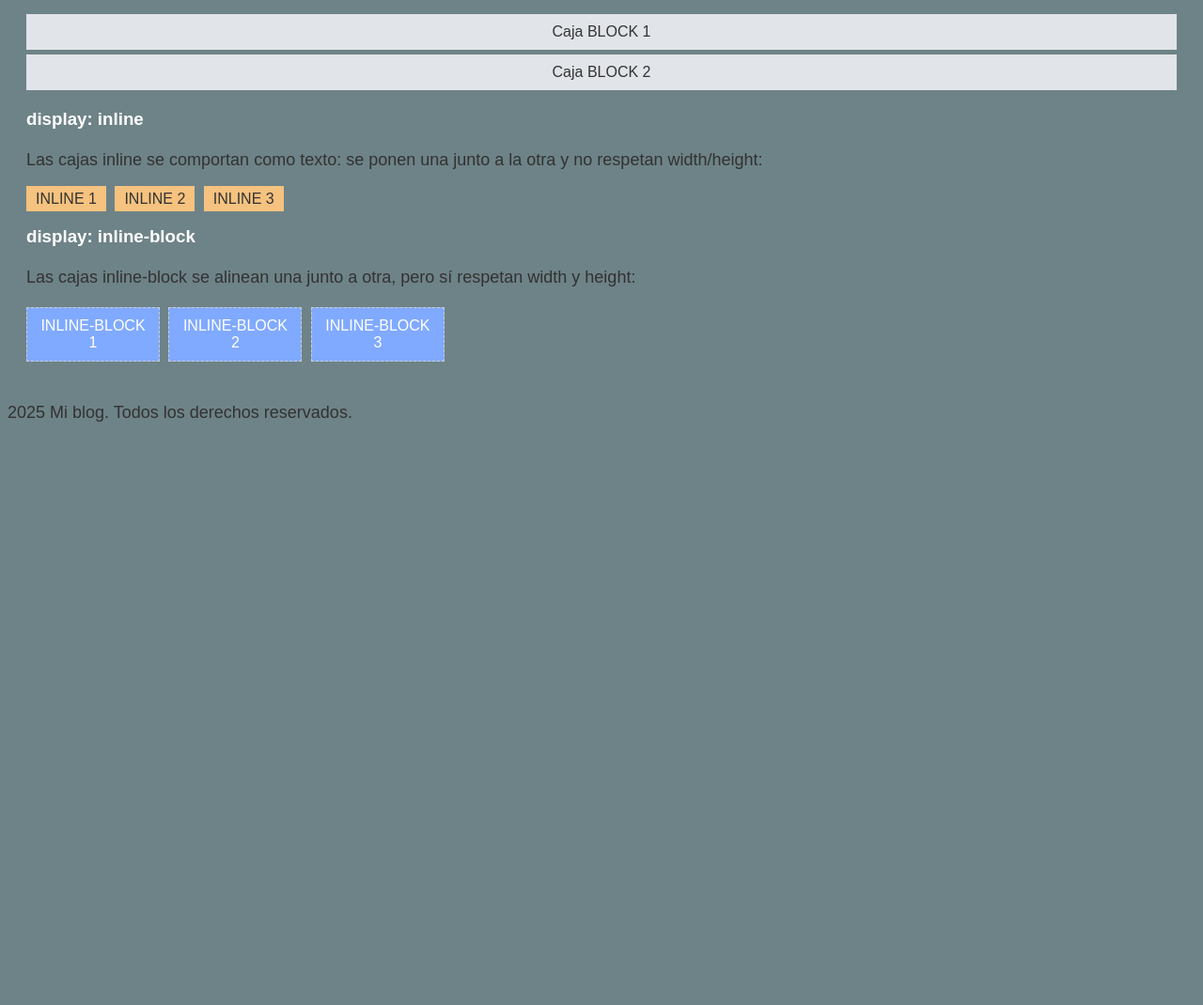
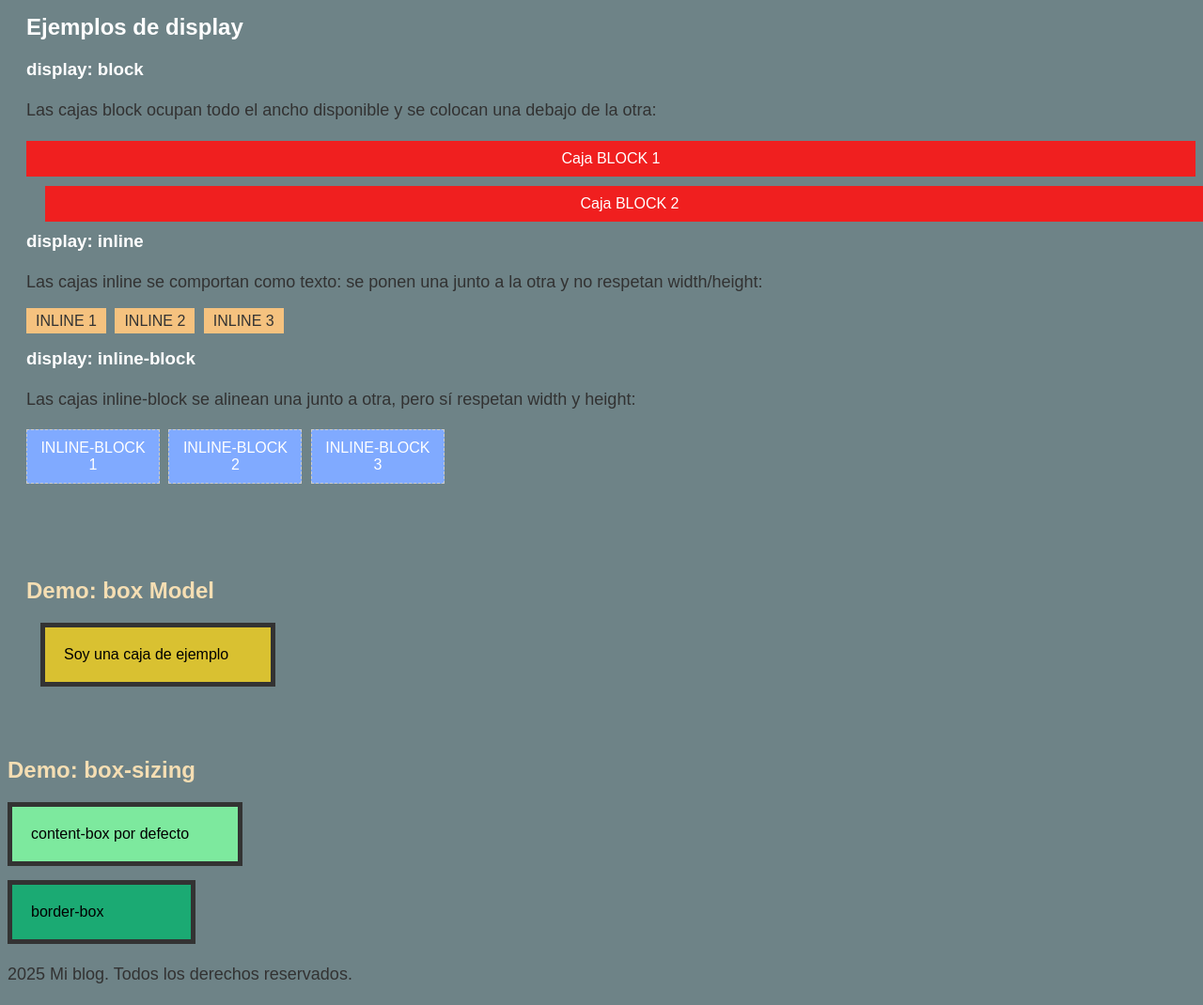
Before and after one commit to JuanECC/mi_primer_css_fachero, a plain HTML site: page index.html in a window 1280 px wide. Shown: the part 1566-2636 px from the top of the page at 94% size. Before the commit the page ends 2038 px from the top, so only its background shows below. Drawn offline with Linux system fonts and the light colour scheme; a web font is replaced by a local one.

Commit message:
feat: Se aplico herenica de estilos y se retralimento lo que son cajas y bloques.

```diff
--- a/index.html
+++ b/index.html
@@ -5,13 +5,23 @@
     <meta name="viewport" content="width=device-width, initial-scale=1.0">
     <link rel="stylesheet" href="./src/css/estilos.css">
     <link rel="shortcut icon" href="./src/icons/favicons.png">
+    <link rel="preconnect" href="https://fonts.googleapis.com">
+   <link rel="preconnect" href="https://fonts.gstatic.com" crossorigin>
+   <link href="https://fonts.googleapis.com/css2?family=BBH+Bogle&display=swap" rel="stylesheet">
+
     <title>Mi blog</title>
+    <style>
+        li  {
+            color: rgb(250, 75, 198) ;
+            font-weight: bold;
+        }
+    </style>
 </head>
 <body>
     <header class="mi-clase">
-        <h1>Bienvenidos a mi blog</h1>
+        <h1 class="bbh-bogle-regular">Bienvenidos a mi blog</h1>
         <nav>
-            <a href="#Inicio">Inicio</a>
+            <a class="bbh-bogle-regular" href="#Inicio">Inicio</a>
             <a href="#sobre_mi">Acerca de</a>
             <a href="#contacto">Contacto</a>
         </nav>
@@ -19,12 +29,12 @@
 
     <main id="Inicio" class="start">
         <section>
-            <h2>Mi nombre es Juan Elias Corona Cuevas</h2>
+            <h2 class="bbh-bogle-regular">Mi nombre es Juan Elias Corona Cuevas</h2>
             <p>Soy el <em>alumno</em> más guapo de <strong>Dev.f</strong></p>
             <img class="mi_foto" src="./src/images/yo.jpg" alt="Fotografía del sensei Daniel Gloreia Florencio">
         </section>
     </main>
-
+    <h2 class="bbh-bogle-regular">sobre mi</h2>
     <section id="sobre_mi" class="mi-clase a">
         <p>Me gusta aprender cada día más y compartir mis conocimientos. Vendo hamburguesitas en mis tiempos libres. Soy un artista de medio tiempo. Soy técnico en relación de equipos. Me llaman todólogo.</p>
         <br>
@@ -44,7 +54,17 @@
             <li>Instagram: <a href="https://www.instagram.com/juan_ecc05/">juan_ecc05</a></li>
             <li>Github: <a href="https://github.com/JuanECC">Juan 🗿ECC</a></li>
         </ol>
+
+        <div>
+    <ul>
+        <li style="color: black;" >Artículos interesantes</li>
+        <li><a href="https://example.com/tutoriales">Tutoriales random</a></li>
+        <li><a href="https://example.com/juegos">Juegos online</a></li>
+
+    </ul>
+</div>
     </section>
+
 
     <section id="contacto">
         <h2>Contáctame</h2>
@@ -69,8 +89,8 @@
         <!-- Block -->
         <h3>display: block</h3>
         <p>Las cajas block ocupan todo el ancho disponible y se colocan una debajo de la otra:</p>
-        <div class="block">Caja BLOCK 1</div>
-        <div class="block">Caja BLOCK 2</div>
+        <div class="caja caja-block1">Caja BLOCK 1</div>
+        <div class="caja caja-block">Caja BLOCK 2</div>
 
         <!-- Inline -->
         <h3>display: inline</h3>
@@ -87,6 +107,27 @@
         <div class="inline-block">INLINE-BLOCK 3</div>
     </section>
 
+<section id="box-model-demo">
+    <h2>Demo: box Model</h2>
+    <div class="box-demo">
+        Soy una caja de ejemplo
+    </div>
+</section>
+
+<section id="box-sizing-demo">
+    <h2>Demo: box-sizing</h2>
+    <div class="box-cb">
+        content-box por defecto
+    </div>
+    <div class="box-bb">
+        border-box
+
+    </div>
+</section>
+<section>
+
+</section>
+
     <footer>
         <p>2025 Mi blog. Todos los derechos reservados.</p>
     </footer>
--- a/src/css/estilos.css
+++ b/src/css/estilos.css
@@ -1,6 +1,11 @@
 /* Estilos globales */
 * {
-    font-family: Arial, helvetica, sans-serif;
+     font-family: 'Montserrat', sans-serif;
+}
+.bbh-bogle-regular{
+    font-family: "BBH Bogle", sans-serif;
+  font-weight: 400;
+  font-style: normal;
 }
 
 body {
@@ -78,17 +83,25 @@ button:hover {
     margin-top: 20px;
     margin-bottom: 10px;
 }
-
-/* Block */
-.block {
+.caja {
     display: block;
-    background-color: #e1e4e8;
-    color: #333;
+    background-color: #f01f1f;
     padding: 10px;
-    margin-bottom: 5px;
     text-align: center;
 }
 
+.caja-block {
+    width: 100%;
+    position: relative;
+    top: 10px;
+    left: 20px;
+}
+.caja-block1 {
+    width: 100%;
+    position: sticky;
+    top: 10px;
+    left: 20px;
+}
 /* Inline */
 .inline {
     display: inline;
@@ -109,3 +122,58 @@ button:hover {
     margin-right: 5px;
     border: 1px dashed #ccc;
 }
+#box-model-demo {
+    margin-top: 40px;
+    padding: 20px;
+    /*border-top: 2px solid #ccc;*/
+}
+.box-demo {
+    width: 200px;
+    padding: 20px;
+    border: 5px solid #333;
+    margin: 15px;
+    background-color: #e6c927e5;
+    color: #000;
+}
+
+#box-sizing-demo {
+    margin-top: 40px;
+
+}
+.box-cb, .box-bb {
+
+    padding: 20px;
+    margin-bottom: 15px;
+    border: 5px solid #333;
+    background-color: #7ff5a1e5;
+    color: #000;
+}
+.box-cb {
+    width: 200px;
+    box-sizing: content-box;
+}
+
+.box-bb {
+    width: 200px;
+    box-sizing: border-box;
+    background-color: #1baa73;
+}
+h1{
+    color: tomato;
+}
+
+.mi-clase h1 {
+    color: yellow;
+}
+.mi-clase h1{
+    color: #243f5e;
+}
+li{
+    color: rgb(184, 42, 120) ;
+}
+.mi-clase li{
+    color: #135a25;
+}
+#mi-id{
+    color: #551a8b;
+}
```
